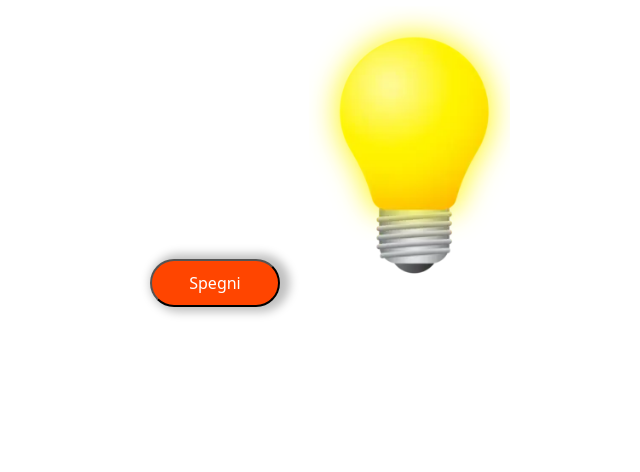
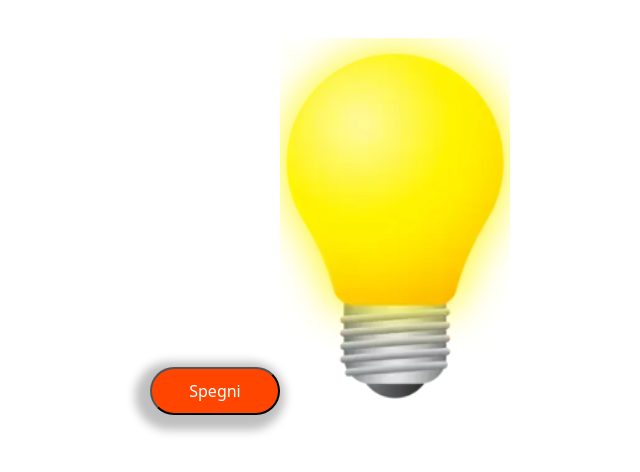
Before and after one commit to pietroscurti9-hub/js-dom-1, a plain HTML site: page index.html in a window 1280 px wide. Both pictures are taken after a click on the button "Accendi". Shown: the whole page, without its empty margins (310-950 px from the left). Drawn offline with nearby package versions, Linux system fonts and the light colour scheme.

Commit message:
miglioria immagini, risolto spostamento della lampadina

```diff
--- a/index.html
+++ b/index.html
@@ -17,7 +17,7 @@
     <div class="container">
         <button class="interruttore">Accendi</button>
 
-        <img src="./img/white_lamp.png" class="lampadina">
+        <img src="./img/lampadina-bianca.png" class="lampadina">
     </div>
 
 
--- a/script.js
+++ b/script.js
@@ -24,9 +24,9 @@ button.addEventListener("click", () => {
     // sovrascrivi la sorgente dell'immagine,
     //  il testo del bottone in "Spegni" e cambia il valore in true
     if (isOn === false) {
-        img.src = "./img/yellow_lamp.png"
-        button.style = "box-shadow: 5px 0px 10px 5px rgb(0, 0, 0, 0.25)";
+        img.src = "./img/lampadina-gialla.png"
         button.innerText = "Spegni"
+        button.style = "box-shadow: -5px 5px 10px 10px rgb(0, 0, 0, 0.25)";
         isOn = true
         console.log("accesa");
 
@@ -34,9 +34,9 @@ button.addEventListener("click", () => {
         // rimetti la sorgente dell'immagine precedente,
         // socrascrivi il testo "Accendi" nel bottone  e cambia il valore in false
     } else {
-        img.src = "./img/white_lamp.png"
+        img.src = "./img/lampadina-bianca.png"
+        button.innerText = "Accendi"
         button.style = "box-shadow: 5px 0px 10px 5px rgb(0, 0, 0, 0)";
-        button.innerText = "Accendi"
         isOn = false
         console.log("spenta");
 
--- a/style.css
+++ b/style.css
@@ -11,7 +11,6 @@
     border-radius: 30px;
     width: 130px;
     color: white;
-    /* box-shadow: 5px 0px 10px 5px rgb(0, 0, 0, 0.25); */
     background-color: orangered;
     filter: brightness(0.7);
     /* inserisco un filtro standard per avere la modifica
@@ -27,7 +26,9 @@
 
 
 .container {
+        margin-top: 50px;
     width: 100%;
+    height: 365px;
     text-align: center;
     display: flex;
     align-items: end;
```
Also changed, not shown: img/lampadina-bianca.png (added), img/lampadina-gialla.png (added).
